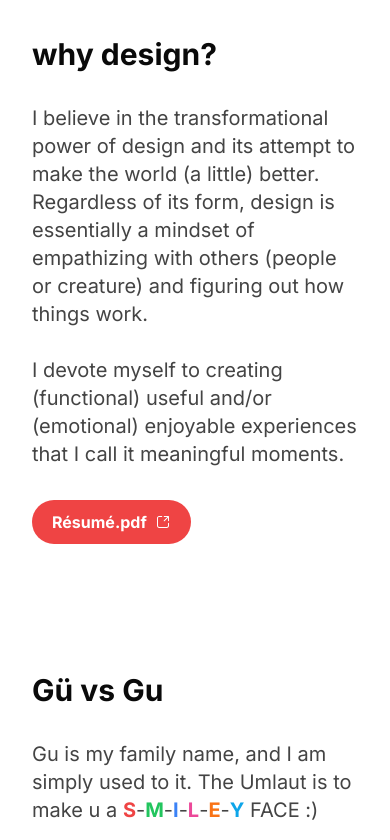
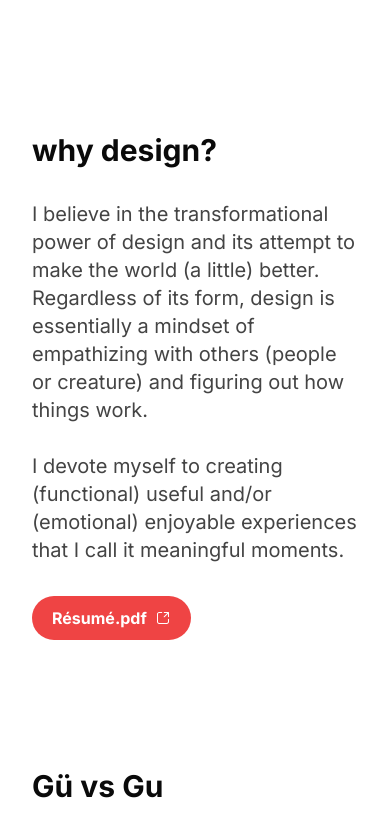
Before and after one commit to Goooleon/Portfolio-24, a Next.js app: page / in a window 390 px wide. Shown: the part 2080-2920 px from the top of the page. Built offline with nearby package versions, Linux system fonts and the light colour scheme.

Commit message:
small fixes

```diff
--- a/app/(projects)/layout.tsx
+++ b/app/(projects)/layout.tsx
@@ -20,7 +20,7 @@ export default function ProjectDetailLayout({
       <header>
         <div className="z-10 flex font-mono justify-between p-8 md:px-64 md:py-24">
           <div>
-          <Link href="/">
+            <Link href="/">
               <Image
                 src="/Gu-LOGO.svg"
                 alt="Vercel Logo"
@@ -45,6 +45,10 @@ export default function ProjectDetailLayout({
         </div>
       </header>
       {children}
+      <footer className="px-8 py-12 md:px-64 md:py-24 grid md:max-w-screen-2xl mx-auto w-full">
+        <p>{'goooleon@gmail.com'} • <a href="https://www.linkedin.com/in/shengfeng-gu-399829154/" className="hover:underline">LinkedIn</a> </p>
+        <p>Made 🖖🏽by <span className="text-black dark:text-white">©Gü</span> 2023-2024</p>
+      </footer>
     </div>
   );
 }
--- a/app/layout.tsx
+++ b/app/layout.tsx
@@ -20,11 +20,8 @@ export default function RootLayout({
     <html lang="en">
       <body className={inter.className}>
         {children}
-        <Analytics/>
-        <SpeedInsights/>
-        <footer className="px-8 py-12 md:px-64 md:py-24 grid md:max-w-screen-2xl mx-auto w-full">
-          <p>{'goooleon@gmail.com'} • <a href="https://www.linkedin.com/in/shengfeng-gu-399829154/">LinkedIn</a> </p>
-          <p>Made 🖖🏽by <span className="text-black dark:text-white">©Gü</span> 2023-2024</p></footer>
+        <Analytics />
+        <SpeedInsights />
       </body>
     </html>
   );
--- a/app/not-found.tsx
+++ b/app/not-found.tsx
@@ -1,8 +1,20 @@
-export default function NotFound () {
+import Link from "next/link";
+import Image from "next/image";
+
+export default function NotFound() {
     return (
-        <div>
-            <h1>Hey, you are in the wrong place.</h1>
-            <p>go back to my homepage. </p>
+        <div className="flex flex-col gap-12 px-12 items-center justify-center w-full h-dvh text-center">
+            <Link href="/">
+                <Image
+                    src="/Gu-LOGO.svg"
+                    alt="Vercel Logo"
+                    className="dark:invert hover:-translate-y-1 hover:skew-y-3 duration-300 ease-in-out"
+                    width={60}
+                    height={24}
+                    priority
+                />
+            </Link>
+            <h1 className="text-2xl">{`Oops, you are in the wrong place :(`}</h1>
         </div>
     );
 }
--- a/app/page.tsx
+++ b/app/page.tsx
@@ -23,7 +23,7 @@ export default function Home() {
         </p>
       </article>
 
-      <div aria-label="projects" className="grid grid-rows-3 grid-cols-2 md:grid-cols-6 gap-2 px-4 w-full max-w-full">
+      <div aria-label="projects" className="grid grid-rows-3 grid-cols-2 md:grid-cols-6 gap-2 px-4 my-4 md:my-0 md:mb-8 w-full max-w-full">
         <div aria-label="item-1" className="row-span-2 col-span-2 rounded-xl md:rounded-2xl bg-neutral-100 dark:bg-neutral-900 overflow-hidden">
           <ProjectTile
             link="/"
@@ -129,9 +129,9 @@ export default function Home() {
         </div>
       </div>
 
-      <div aria-label="design mindset" className="px-8 py-16 md:px-64 md:pt-40 w-full">
+      <div aria-label="design mindset" className="px-8 pb-16 pt-32 md:px-64 md:pt-40 w-full">
         <article className="w-full md:w-9/12">
-          <h1 className="mb-3 text-3xl font-bold mb-8 text-neutral-950 dark:text-white">why design?</h1>
+          <h2 className="mb-3 text-3xl font-bold mb-8 text-neutral-950 dark:text-white">why design?</h2>
           <p className="text-xl">
             {`I believe in the transformational power of design and its attempt to make the world (a little) better. Regardless of its form, design is essentially a mindset of empathizing with others (people or creature) and figuring out how things work.`}
             < br /> <br />
@@ -142,7 +142,7 @@ export default function Home() {
         <div aria-label="resume button" className="mt-8">
           <a href={`https://drive.google.com/file/d/1Ygk4orNzYfGMuE8dkFg0uowlP8iilBVB/view?usp=sharing`} target="_blank" rel="noopener noreferrer" className="flex flex-row items-center w-fit gap-2 px-5 py-2.5 rounded-full bg-red-500 dark:bg-red-300 hover:bg-red-600 dark:hover:bg-red-200 duration-300 ease-in-out hover:scale-105">
             <div className="min-w-0">
-              <h2 className="text-white dark:text-neutral-950 text-md font-bold truncate text-ellipsis">Résumé.pdf</h2>
+              <h3 className="text-white dark:text-neutral-950 text-md font-bold truncate text-ellipsis">Résumé.pdf</h3>
             </div>
             <div className="flex-none">
               <svg xmlns="http://www.w3.org/2000/svg" className="h-4 w-4 stroke-none fill-white dark:fill-neutral-700" fill="none" viewBox="0 0 24 24" stroke="currentColor">
@@ -155,7 +155,7 @@ export default function Home() {
 
       <div aria-label="the origin of my gu with dots" className="px-8 py-16 md:px-64 md:pt-40 w-full">
         <article className="w-full md:w-9/12">
-          <h1 className="mb-3 text-3xl font-bold mb-8 text-neutral-950 dark:text-white">Gü vs Gu</h1>
+          <h2 className="mb-3 text-3xl font-bold mb-8 text-neutral-950 dark:text-white">Gü vs Gu</h2>
           <p className="text-xl">
             {`Gu is my family name, and I am simply used to it. The Umlaut is to make u a `}
             <span className="font-bold text-red-500 dark:text-red-300">S</span>-<span className="font-bold text-green-500 dark:text-green-300">M</span>-<span className="font-bold text-blue-500 dark:text-blue-300">I</span>-<span className="font-bold text-pink-500 dark:text-pink-300">L</span>-<span className="font-bold text-orange-500 dark:text-orange-300">E</span>-<span className="font-bold text-sky-500 dark:text-sky-300">Y</span>
@@ -163,6 +163,11 @@ export default function Home() {
           </p>
         </article>
       </div>
+
+      <footer className="px-8 py-12 md:px-64 md:py-24 grid md:max-w-screen-2xl mx-auto w-full">
+          <p>{'goooleon@gmail.com'} • <a href="https://www.linkedin.com/in/shengfeng-gu-399829154/" className="hover:underline">LinkedIn</a> </p>
+          <p>Made 🖖🏽by <span className="text-black dark:text-white">©Gü</span> 2023-2024</p>
+        </footer>
     </main>
   );
 }
```
